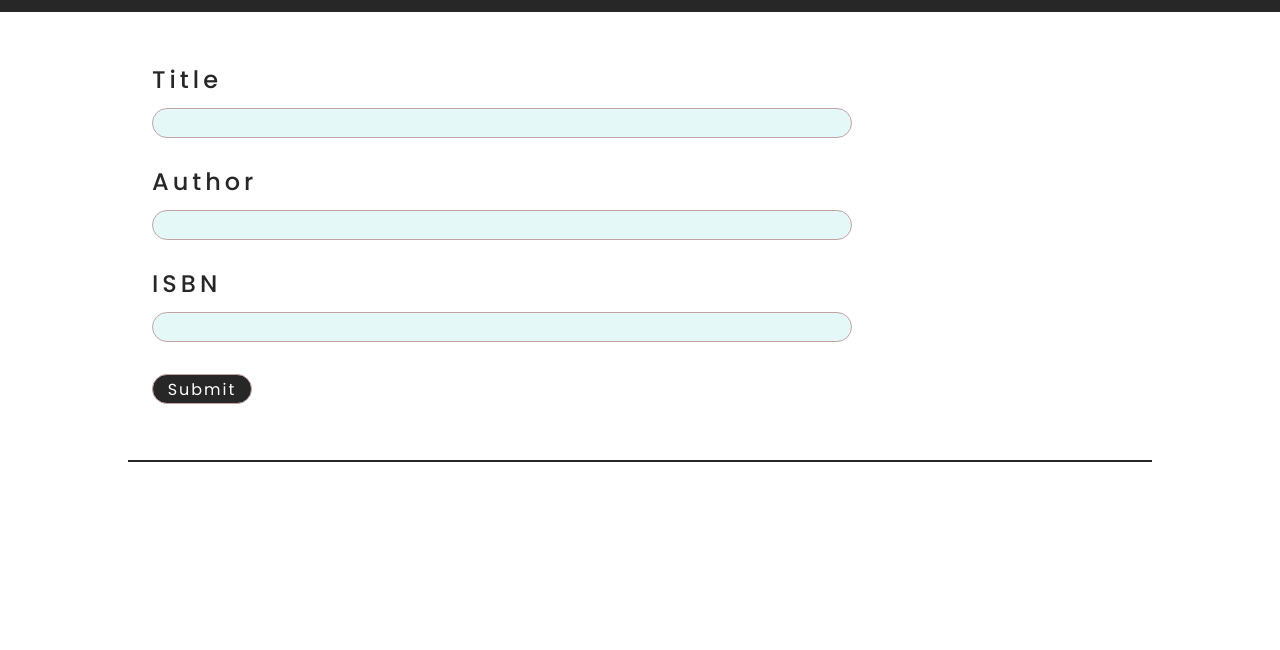
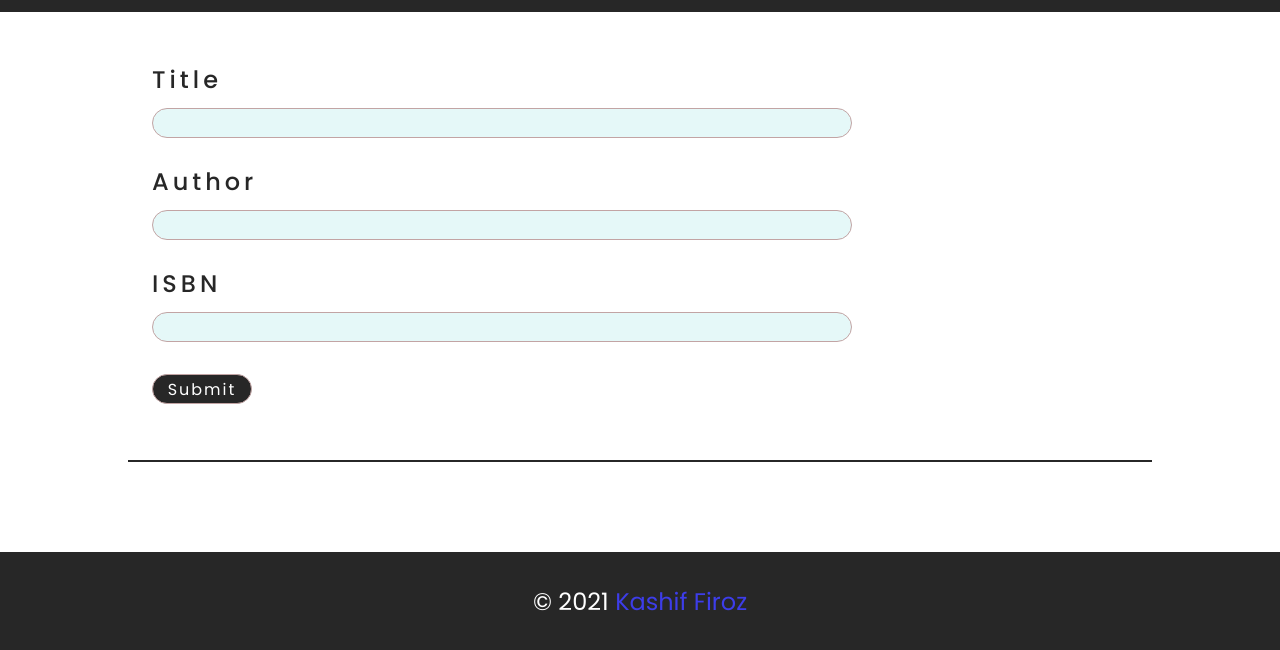
Before and after one commit to kashifcap/BooklistApp, a plain HTML site: page index.html in a window 1280 px wide. Shown: the part 148-798 px from the top of the page. Drawn offline with Linux system fonts and the light colour scheme.

Commit message:
Added footer

```diff
--- a/index.html
+++ b/index.html
@@ -66,6 +66,10 @@
         </div>
       </section>
     </main>
+    <footer>
+      &copy; <span class="date">2021</span
+      ><span class="name"> Kashif Firoz</span>
+    </footer>
     <script src="./static/main.js"></script>
   </body>
 </html>
--- a/static/main.css
+++ b/static/main.css
@@ -24,14 +24,28 @@ h2 {
   font-weight: 400;
 }
 
-.color-name {
-  color: rgb(61, 61, 233);
-}
-
 main {
   width: 80%;
   margin: 0 auto;
   line-height: 1;
+}
+
+footer {
+  position: fixed;
+  left: 0;
+  bottom: 0;
+  width: 100%;
+  height: 100px;
+  padding: 2rem 0;
+  background-color: #272727;
+  color: #fff;
+  text-align: center;
+  font-size: 1.5rem;
+}
+
+.color-name,
+.name {
+  color: rgb(61, 61, 233);
 }
 
 .booklist-form form label {
--- a/static/main.js
+++ b/static/main.js
@@ -11,6 +11,7 @@ const messageBox = document.querySelector(".message");
 const bookSectionContainer = document.querySelector(".book-list");
 const bookListCOntainer = document.querySelector(".item-container");
 const removeBtn = document.querySelector(".remove");
+const date = document.querySelector(".date");
 
 const clearInputs = function () {
   titleInput.value = "";
@@ -109,6 +110,7 @@ const renderlist = function () {
 };
 
 const init = function () {
+  date.textContent = new Date().getFullYear();
   loadList();
   render();
 };
```
